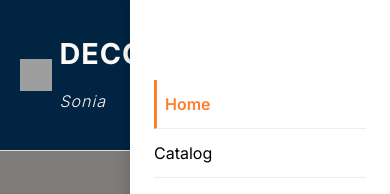
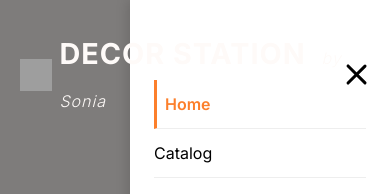
Before and after one commit to EPICOMI/decor-station-website, an Eleventy site: page index.njk in a window 390 px wide. Both pictures are taken after a click on the button "Open menu". Shown: the top 194 px of the page. Built offline with nearby package versions, Linux system fonts and the light colour scheme; Eleventy itself is replaced by a stand-in of ours; files that its build step writes are made by us from their sources; grey boxes are pictures that could not be loaded.

Commit message:
fix: restore hamburger menu close cross visibility
When the mobile navigation menu is open, the white drawer (.site-nav,
z-index: 1000) was obscuring the .hamburger-btn (z-index: 1001). This
was due to the parent .site-header creating a sticky stacking context
at the same z-index level of 1000, causing the later sibling .site-nav
to draw on top of it.

This change fixes the stacking bug by styling body.menu-open .site-header
with z-index: 1002 and background/border-color transparent, ensuring
the .hamburger-btn resides layered directly on top of the navigation
drawer as a visible black "X" close icon.

```diff
--- a/css/style.css
+++ b/css/style.css
@@ -180,6 +180,12 @@ main {
 .hamburger-btn span:nth-child(1) { top: 0; }
 .hamburger-btn span:nth-child(2) { top: 10px; }
 .hamburger-btn span:nth-child(3) { top: 20px; }
+
+body.menu-open .site-header {
+  z-index: 1002;
+  background: transparent;
+  border-color: transparent;
+}
 
 body.menu-open .hamburger-btn span {
   background: var(--bodytext);
```
